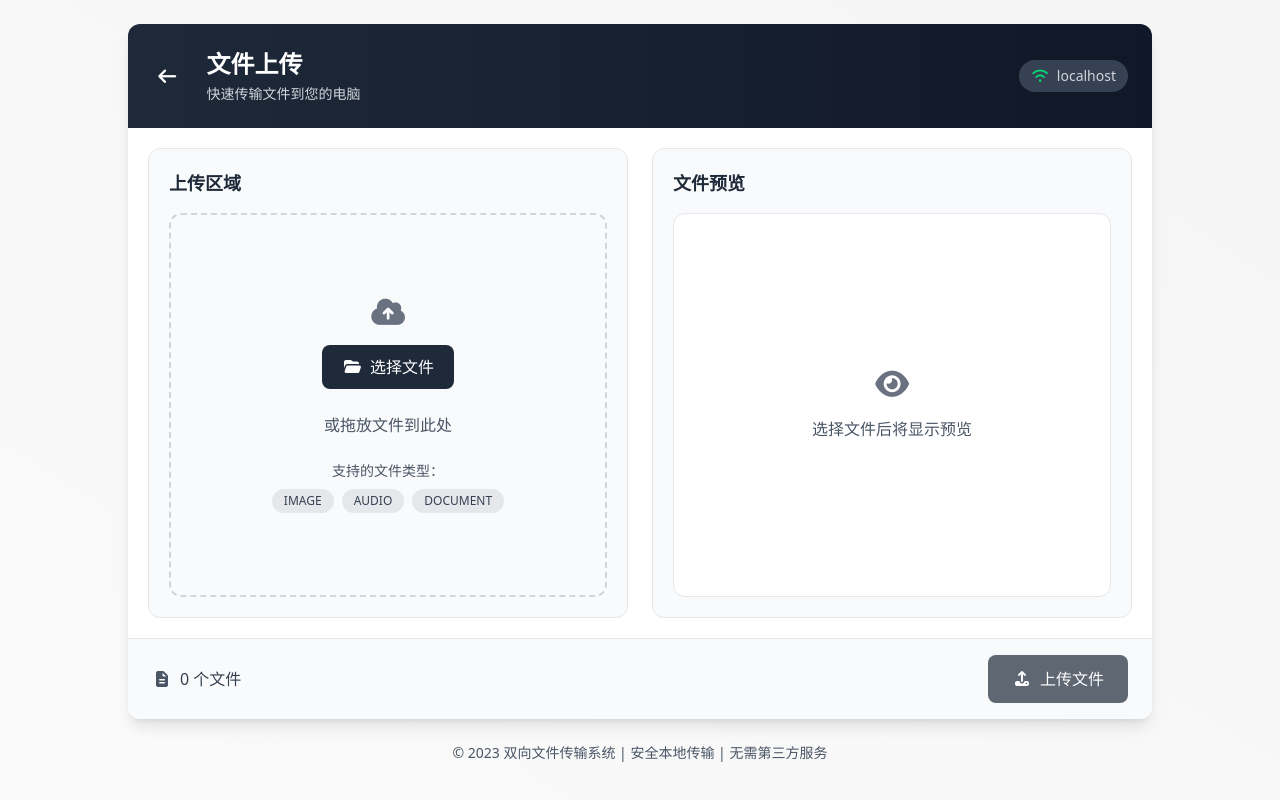
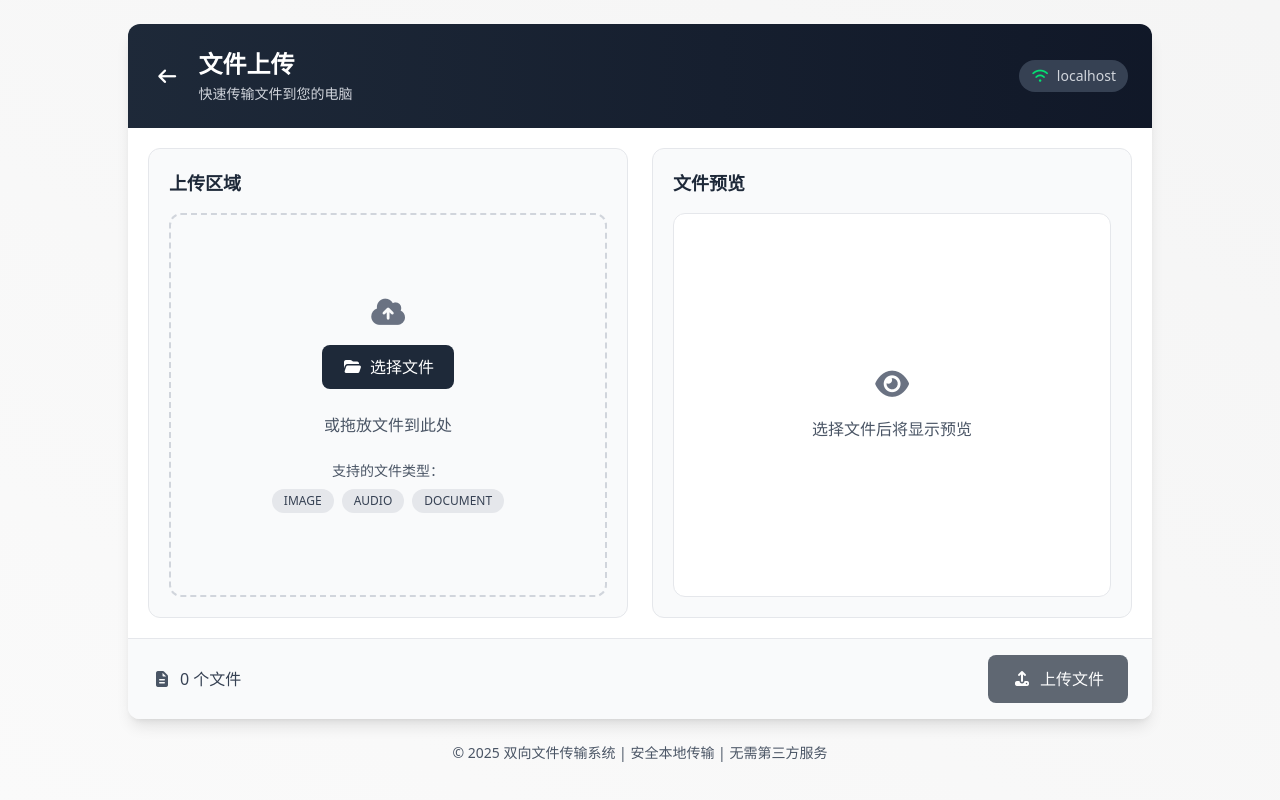
Before and after one commit to chenxing-dev/file-transfer, a Flask app: page /upload in a window 1280 px wide. Run offline with Flask 3, Linux system fonts and the light colour scheme; style sheets or scripts are compiled from the project's sources; some libraries are stand-ins or nearby versions.

Commit message:
upload.html

```diff
--- a/templates/upload.html
+++ b/templates/upload.html
@@ -31,7 +31,7 @@
           <a href="/" class="back-btn text-white text-lg flex items-center p-1 transition-all hover:-translate-x-1">
             <i class="fas fa-arrow-left mr-2"></i>
           </a>
-          <div class="ml-4">
+          <div class="mx-2">
             <h1 class="text-xl sm:text-2xl font-bold text-white">文件上传</h1>
             <p class="text-gray-300 mt-1 text-sm">快速传输文件到您的电脑</p>
           </div>
@@ -120,7 +120,7 @@
 
     <!-- 页脚 -->
     <div class="mt-6 text-center text-gray-600 text-sm">
-      <p>© 2023 双向文件传输系统 | 安全本地传输 | 无需第三方服务</p>
+      <p>© 2025 双向文件传输系统 | 安全本地传输 | 无需第三方服务</p>
     </div>
   </div>
 
```
